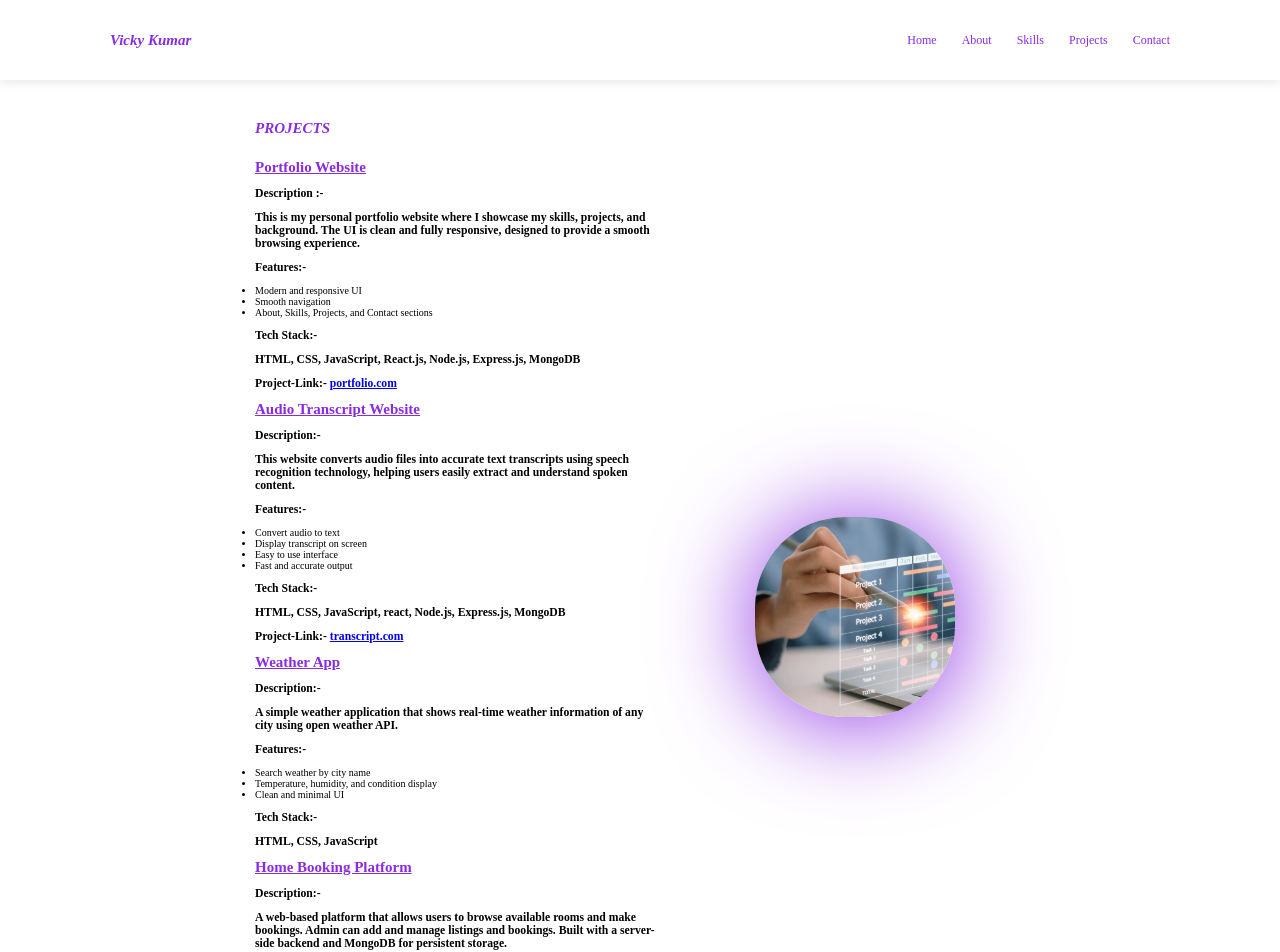
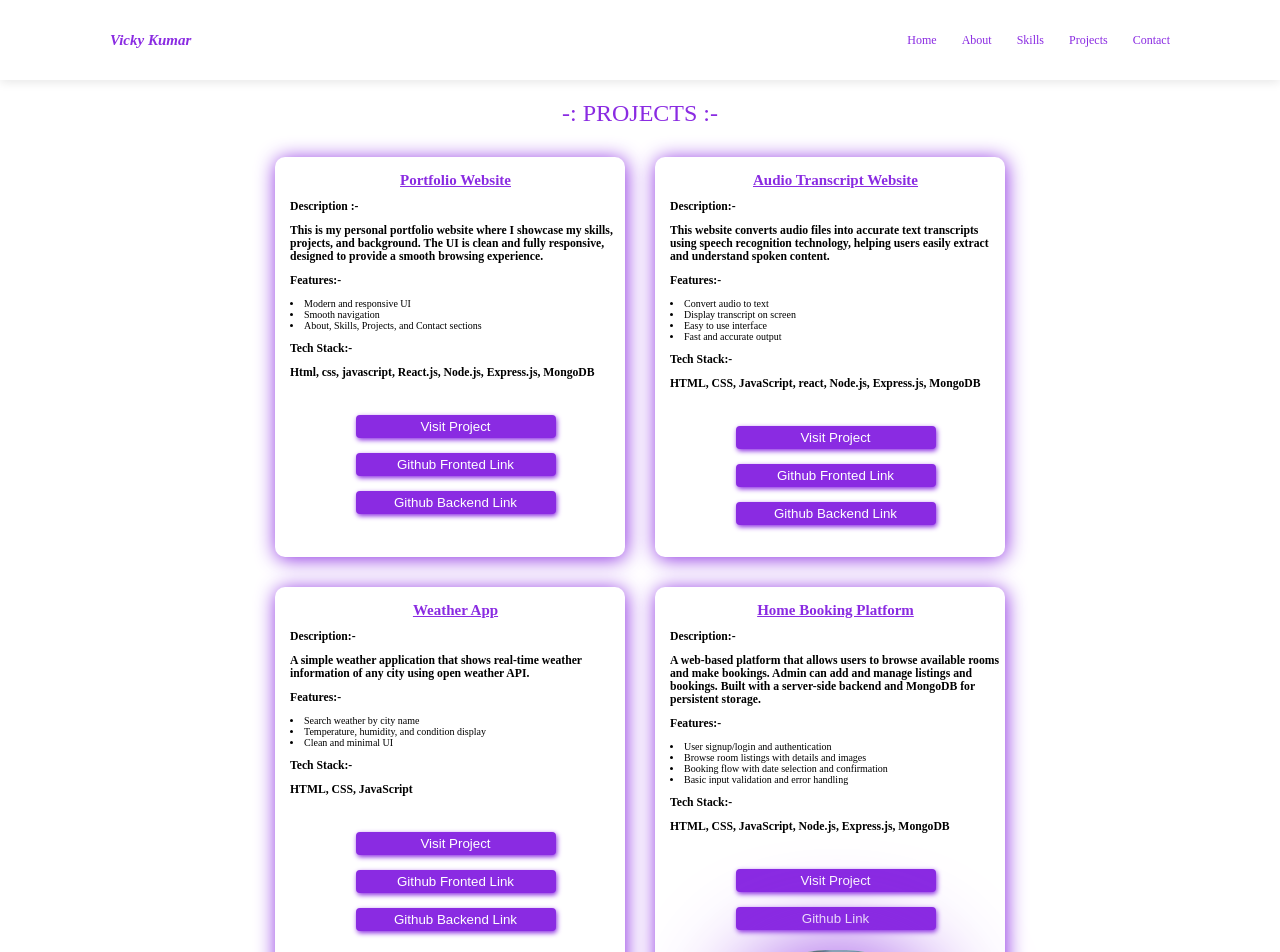
Before and after one commit to vicky-kumar-99/react-portfolio-fronted, a React (Vite) app: page /projects in a window 1280 px wide. Shown: the top 952 px of the page. Built offline with nearby package versions, Linux system fonts and the light colour scheme.

Commit message:
structure change

```diff
--- a/src/pages/Projects.jsx
+++ b/src/pages/Projects.jsx
@@ -3,12 +3,20 @@ export default function About() {
     return (
        <main>
            <section className="home-section">
-                <div className="home-container">
-                    <div className="home-details">
-                         <h1><b><i>PROJECTS</i></b></h1>
+                <div class="main-page-project">-: PROJECTS :-</div>
+
+                 {/* main class */}
+
+                <div className="home-main1-container">
+
+                    {/* <div className="picture-main1">
+
+                    </div> */}
+
+                    <div id="portfolio" className="project-parts">
+
                          <br></br>
-                         <br></br>
-                         <h2><u>Portfolio Website</u></h2>
+                         <h2 style={{textAlign:'center'}}><u>Portfolio Website</u></h2>
                           <br></br>
                          <h3>Description :- </h3>
                          <br></br>
@@ -19,23 +27,44 @@ export default function About() {
                         <br></br>
                         <h3>Features:- </h3>
                          <br></br>
-                         <ul className="features">
+                        <ul>
                             <li> Modern and responsive UI </li>
 
                             <li> Smooth navigation </li>
 
                             <li> About, Skills, Projects, and Contact sections</li>
                         </ul>
-
                         <br></br>
                         <h3>Tech Stack:- </h3>
                          <br></br>
-                        <h3>HTML, CSS, JavaScript, React.js, Node.js, Express.js, MongoDB</h3>
+                        <h3>Html, css, javascript, React.js, Node.js, Express.js, MongoDB</h3>
                         <br></br>
-                        <h3>Project-Link:- <Link to="https://react-portfolio-fronted.vercel.app/">portfolio.com</Link></h3>
+                        <div class="project-links">
+                          <div>
+                             <Link to="https://react-portfolio-fronted.vercel.app/">
+                             <button class="pro-link-class">Visit Project</button>
+                             </Link>
+                          </div>
+
+                          <div>
+                                  <Link to="https://github.com/vicky-kumar-99/react-portfolio-fronted.git">
+                                  <button class="pro-link-class">Github Fronted Link</button>
+                                  </Link>
+                          </div>
+                          <div>
+                                  <Link to="https://github.com/vicky-kumar-99/react-portfolio.git">
+                                  <button class="pro-link-class">Github Backend Link</button>
+                                  </Link>
+                          </div>
+
+                        </div>
                         <br></br>
 
-                        <h2><u>Audio Transcript Website</u></h2>
+                      </div>
+
+                      <div id="audio" className="project-parts">
+                        <br></br>
+                        <h2 style={{textAlign:'center'}}><u>Audio Transcript Website</u></h2>
                          <br></br>
                         <h3>Description:- </h3>
                         <br></br>
@@ -47,7 +76,7 @@ export default function About() {
                         <br></br>
                         <h3>Features:-</h3>
                         <br></br>
-                        <ul className="features">
+                        <ul>
                             <li>Convert audio to text</li>
 
                             <li>Display transcript on screen</li>
@@ -61,10 +90,34 @@ export default function About() {
                         <br></br>
                         <h3> HTML, CSS, JavaScript, react, Node.js, Express.js, MongoDB</h3>
                         <br></br>
-                        <h3>Project-Link:- <Link to="https://transcript-fronted.vercel.app/m">transcript.com</Link></h3>
+
+                        <div class="project-links">
+                           <div>
+                               <Link to="https://transcript-fronted.vercel.app/">
+                               <button class="pro-link-class">Visit Project</button>
+                               </Link>
+                           </div>
+
+                            <div>
+                                  <Link to="https://github.com/vicky-kumar-99/transcript-fronted.git">
+                                  <button class="pro-link-class">Github Fronted Link</button>
+                                  </Link>
+                            </div>
+                            <div>
+                                  <Link to="https://github.com/vicky-kumar-99/transcript-backend.git">
+                                  <button class="pro-link-class">Github Backend Link</button>
+                                  </Link>
+                            </div>
+
+                        </div>
+
                         <br></br>
 
-                        <h2><u>Weather App</u></h2>
+                      </div>
+
+                      <div id="weather" className="project-parts">
+                        <br></br>
+                        <h2 style={{textAlign:'center'}}><u>Weather App</u></h2>
                         <br></br>
                         <h3>Description:- </h3>
                         <br></br>
@@ -73,7 +126,7 @@ export default function About() {
                         <br></br>
                         <h3>Features:-</h3>
                         <br></br>
-                        <ul className="features">
+                        <ul>
                              <li> Search weather by city name</li>
 
                              <li> Temperature, humidity, and condition display</li>
@@ -87,7 +140,31 @@ export default function About() {
 
                         <br></br>
 
-                        <h2><u>Home Booking Platform</u></h2>
+                        <div class="project-links">
+                           <div>
+                               <Link to="#">
+                               <button class="pro-link-class">Visit Project</button>
+                               </Link>
+                           </div>
+
+                          <div>
+                                  <Link to="#">
+                                  <button class="pro-link-class">Github Fronted Link</button>
+                                  </Link>
+                          </div>
+                          <div>
+                                  <Link to="#">
+                                  <button class="pro-link-class">Github Backend Link</button>
+                                  </Link>
+                          </div>
+
+                        </div>
+
+                      </div>
+
+                      <div id="homebooking" className="project-parts">
+                        <br></br>
+                        <h2 style={{textAlign:'center'}}><u>Home Booking Platform</u></h2>
                         <br></br>
                         <h3>Description:- </h3>
                         <br></br>
@@ -98,7 +175,7 @@ export default function About() {
                         <br></br>
                         <h3>Features:-</h3>
                         <br></br>
-                        <ul className="features">
+                        <ul>
                             <li> User signup/login and authentication</li>
 
                             <li> Browse room listings with details and images</li>
@@ -112,14 +189,26 @@ export default function About() {
                         <br></br>
                         <h3> HTML, CSS, JavaScript, Node.js, Express.js, MongoDB</h3>
                         <br></br>
-                        <h3>Project-Link:- <Link to="https://home-booking-platform-o0wi.onrender.com">home-booking-platform.com</Link></h3>
-                        <br></br>
-                        <br></br>
-                        <br></br>
 
+                        <div class="project-links">
+                            <div>
+
+                                <Link to="https://home-booking-platform-o0wi.onrender.com">
+                                <button class="pro-link-class">Visit Project</button>
+                                </Link>
+                            </div>
+                            <div>
+                               <div>
+                                  <Link to="https://github.com/vicky-kumar-99/home-booking-platform.git">
+                                  <button class="pro-link-class">Github Link</button>
+                                  </Link>
+                               </div>
+
+                           </div>
                         </div>
                     <div className="picture-project">
 
+                    </div>
                     </div>
                 </div>
            </section>
```
Lines whose indentation alone changed are shown as unchanged.
